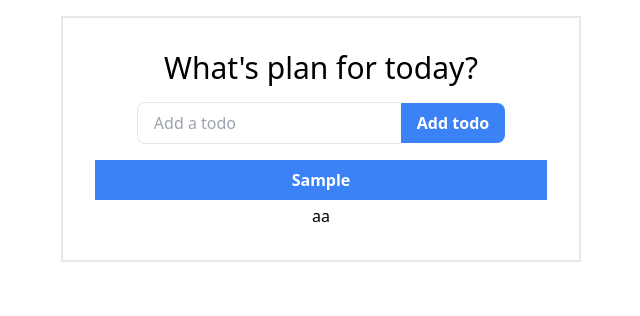
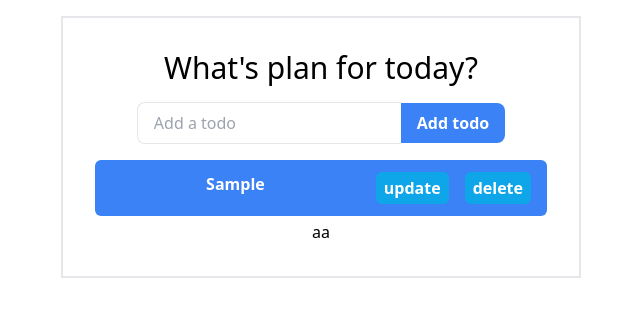
Before and after one commit to Niwaiwa/react-vite-tailwind-todo-app, a React (Vite) app: page / in a window 1280 px wide. Both pictures are taken after typing "Sample" into the empty fields and a click on the button "Add todo". Shown: the top 316 px of the page, without its empty margins (319-959 px from the left). Built offline with nearby package versions, Linux system fonts and the light colour scheme.

Commit message:
add button and adjust css
adjust todo css
add update and delete button
add delete function

```diff
--- a/src/components/Todo.tsx
+++ b/src/components/Todo.tsx
@@ -3,24 +3,40 @@ import { TodoData } from './TodoList'
 
 type TodoInputData = {
   todos: TodoData[];
-  completeTodo: (id: number)=>{};
+  completeTodo: (id: number)=>void;
+  deleteTodo: (id: number)=>void;
+  updateTodo: (id: number)=>void;
 }
 
-function Todo({todos, completeTodo}: TodoInputData) {
+function Todo({todos, completeTodo, deleteTodo, updateTodo}: TodoInputData) {
 
   return todos.map((todo: TodoData, index: number) => {
       return <div
           className={todo.isComplete
-            ? 'todo-row complete'
-            : 'my-1 bg-blue-500 hover:bg-blue-700 text-white font-bold py-2 px-4'}
+            ? 'my-1 bg-gray-700 hover:bg-gray-500 text-white font-bold py-3 px-4 flex space-x-4 rounded-md'
+            : 'my-1 bg-blue-500 hover:bg-blue-700 text-white font-bold py-3 px-4 flex space-x-4 rounded-md'}
           key={index}
         >
           <div
+            className='basis-4/6'
             key={todo.id}
             onClick={() => completeTodo(todo.id)}
             >
             {todo.text}
           </div>
+          {/* <button className="bg-blue-500 hover:bg-blue-700 text-white font-bold py-2 px-4 rounded-r-lg">Add todo</button> */}
+          <button
+            className='bg-sky-500 hover:bg-sky-700 basis-1/6 rounded-md py-1 px-2'
+            onClick={() => updateTodo(todo.id)}
+            >
+            update
+          </button>
+          <button
+            className='bg-sky-500 hover:bg-sky-700 basis-1/6 rounded-md py-1 px-2'
+            onClick={() => deleteTodo(todo.id)}
+            >
+            delete
+          </button>
         </div>
   });
 }
--- a/src/components/TodoForm.tsx
+++ b/src/components/TodoForm.tsx
@@ -12,7 +12,8 @@ const TodoForm = (props: any) => {
 
     props.onSubmit({
         id: Math.floor(Math.random() * 10000),
-        text: input
+        text: input,
+        isComplete: false
     })
     setInput("");
   };
--- a/src/components/TodoList.tsx
+++ b/src/components/TodoList.tsx
@@ -20,17 +20,50 @@ function TodoList() {
     setTodos(newTodos);
   }
 
-  const completeTodo = id => {
+  const completeTodo = (id: number) => {
+    // console.log(id);
+    let updatedTodos = todos.map(todo => {
+      // console.log('s'+todo);
+
+      if (todo.id === id) {
+          todo.isComplete = !todo.isComplete;
+      }
+      return todo;
+    })
+    setTodos(updatedTodos);
+  }
+
+  const updateTodo = (id: number) => {
     console.log(id);
+    // let updatedTodos = todos.map(todo => {
+    //   // console.log('s'+todo);
+
+    //   if (todo.id === id) {
+    //       todo.isComplete = !todo.isComplete;
+    //   }
+    //   return todo;
+    // })
+    // setTodos(updatedTodos);
+  }
+
+  const deleteTodo = (id: number) => {
+    console.log(id);
+    let updatedTodos = todos.filter(todo => {
+      return todo.id != id;
+    })
+    setTodos(updatedTodos);
   }
 
   return (
+    // <div className='space-y-4'>
     <div>
         <h1 className='text-3xl'>What's plan for today?</h1>
         <TodoForm onSubmit={addTodo}/>
         <Todo
           todos={todos}
           completeTodo={completeTodo}
+          updateTodo={updateTodo}
+          deleteTodo={deleteTodo}
         >
         </Todo>
     </div>
```
